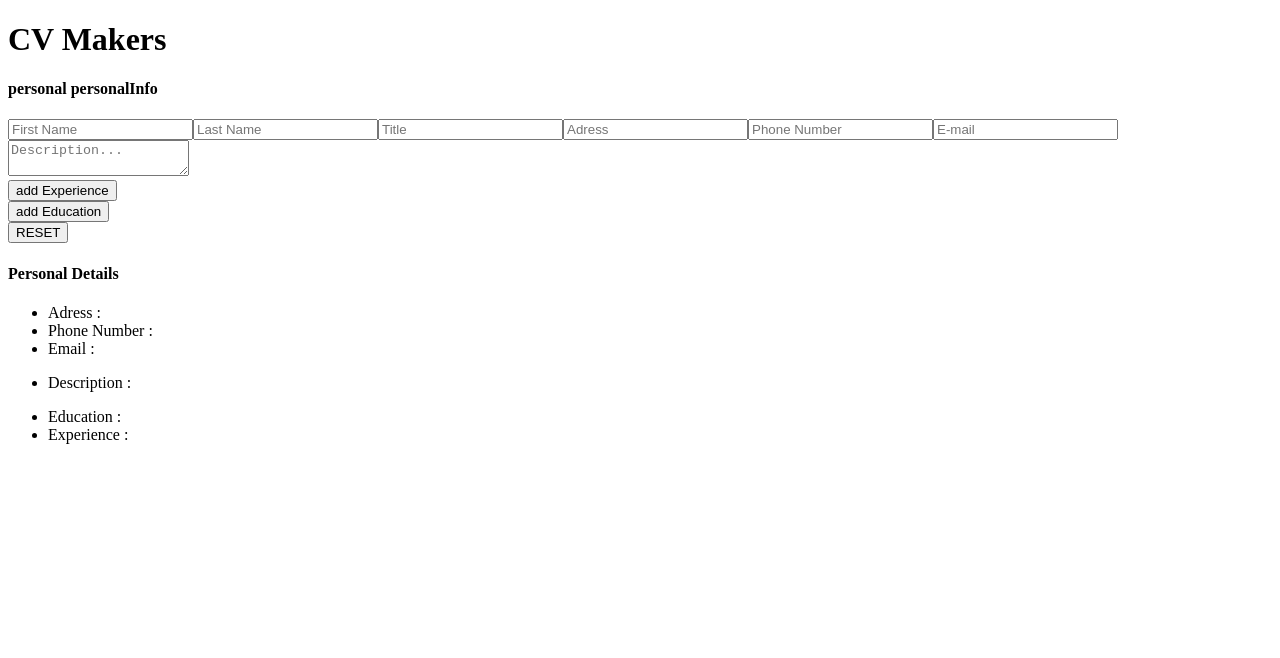
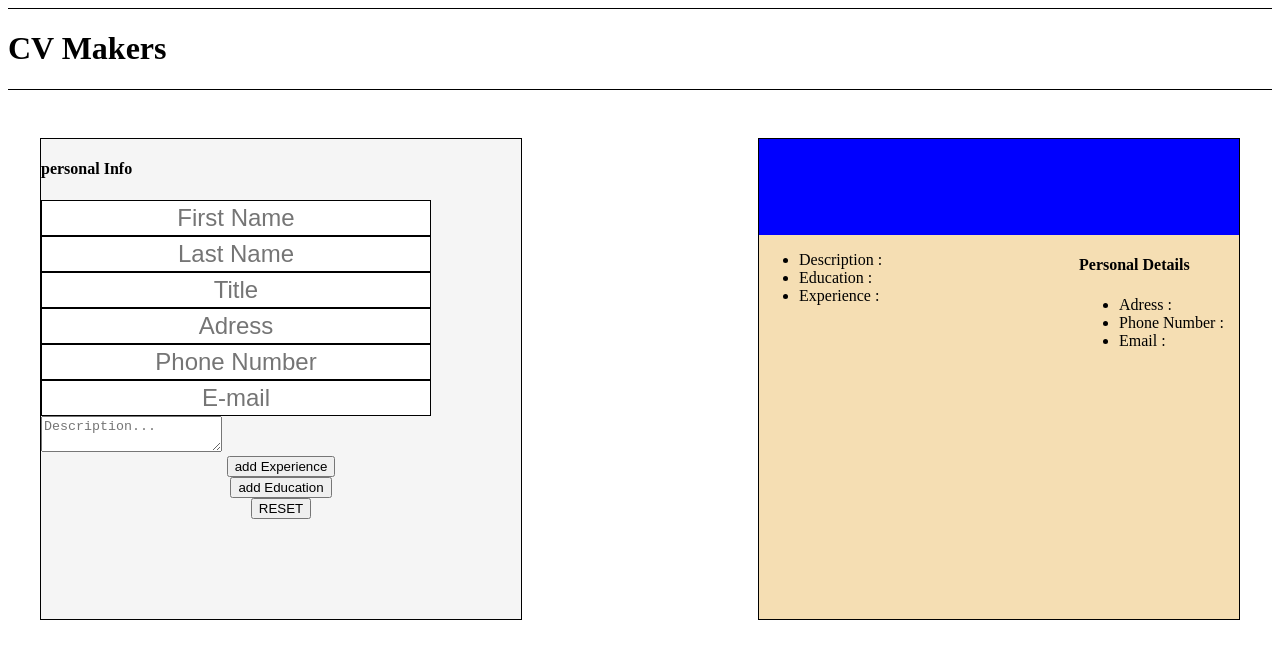
Before and after one commit to theDoorKeeper/react-cv-project, a React (Create React App) app: page / in a window 1280 px wide. Shown: the top 658 px of the page. Built offline with nearby package versions, Linux system fonts and the light colour scheme; the HTML template or start-up script is replaced by a standard one.

Commit message:
groupped all personal info into a single object , and slighlty modife the preview component to accept the new form of data

```diff
--- a/src/App.js
+++ b/src/App.js
@@ -1,6 +1,7 @@
 import React, { Component } from 'react'
 import EditingBody from './components/EditingBody'
 import Header from './components/Header'
+import './style/header.css'
 
 export class App extends Component {
   render() {
--- a/src/components/EditingBody.js
+++ b/src/components/EditingBody.js
@@ -46,9 +46,10 @@ export class EditingBody extends Component {
     const { target } = e;
     const { value } = target;
     const { name } = target;
-
+    const additions = { [name] : value };
+    const newInfo = {...this.state.personalInfo,...additions}
     this.setState({
-      [name]: value,
+      personalInfo : newInfo
     }, () => { console.log(this.state); });
 
     /*     console.log(name,value,target) */
@@ -136,14 +137,17 @@ educationInputHandler = (e) => {
   }
 
   render() {
-    const {
-      firstName, lastName, title, adress, phoneNumber, eMail, description,
-      experienceArray, educationArray,
+    const { experienceArray, educationArray,personalInfo
     } = this.state;
+    const {firstName, lastName, title, adress, phoneNumber, eMail, description} = personalInfo;
     return (
-      <div>
+      <div className="main">
+
+        <div className="editing">
+
+
         <div className="personalInfo">
-          <h4>personal personalInfo</h4>
+          <h4>personal Info</h4>
           <form>
             <input name="firstName" type="text" placeholder="First Name" onChange={this.inputHandler} value={firstName} />
             <input name="lastName" type="text" placeholder="Last Name" onChange={this.inputHandler} value={lastName} />
@@ -172,11 +176,12 @@ educationInputHandler = (e) => {
           <button onClick={this.reset}>RESET</button>
         </div>
 
-        <div/>
 
-        <div className="PreviewBody">
-          <Preview firstName={firstName} lastName={lastName} title={title} company={firstName}
-           adress={adress} phoneNumber={phoneNumber} eMail={eMail} description={description} experienceArray={experienceArray} educationArray={educationArray} />
+        </div>
+
+
+        <div className="preview">
+          <Preview personalInfo={personalInfo} experienceArray={experienceArray} educationArray={educationArray} />
         </div>
       </div>
 
--- a/src/components/Header.js
+++ b/src/components/Header.js
@@ -3,7 +3,7 @@ import React, { Component } from 'react';
 export class Header extends Component {
   render() {
     return (
-      <div>
+      <div className="title">
         <h1>CV Makers</h1>
       </div>
     );
--- a/src/components/Preview.js
+++ b/src/components/Preview.js
@@ -1,10 +1,8 @@
 import React from 'react';
+function Preview(props) {
+  const {personalInfo,experienceArray, educationArray, } = props;
 
-function Preview(props) {
-  const {
-    firstName, lastName, title, adress, phoneNumber, eMail, description,
-    experienceArray, educationArray,
-  } = props;
+  const {firstName, lastName, title, adress, phoneNumber, eMail, description} = personalInfo;
 
   const experiencePreview = experienceArray.map((experience) => (
     <ul>
@@ -57,17 +55,20 @@ function Preview(props) {
   ));
 
   return (
-    <div>
-      <header>
-        <h1>
-          {firstName}
+    <div className="previewContainer">
+      <header className="previewHeader">
+        <div className='mainInfo'>
+         {firstName}
           {' '}
           {lastName}
-        </h1>
-        <h4>{title}</h4>
+        </div>
+        <div className='secondaryInfo'>
+        {title}
+        </div>
+
       </header>
 
-      <div className="sideBar">
+      <div className="previewSideBar">
         <h4>Personal Details</h4>
         <ul>
           <li>
@@ -85,11 +86,14 @@ function Preview(props) {
           </li>
         </ul>
       </div>
-      <div className="mainPreview">
+
+
+      <div className="previewMain">
+
         <ul className="previewList">
           <li className="previewListItem">
             Description :
-            <p>{description}</p>
+            <br/>{description}
           </li>
           <li className="previewListItem">
             Education :
@@ -99,7 +103,6 @@ function Preview(props) {
             Experience :
             {experiencePreview}
           </li>
-
         </ul>
 
       </div>
--- /dev/null
+++ b/src/style/header.css
@@ -0,0 +1,70 @@
+.title{
+    height: 5rem;
+    border:  black solid 1px;
+    border-left: none;
+    border-right: none;
+}
+
+.main{
+    margin-top: 3rem;
+    margin-left: 2rem;
+    margin-right: 2rem;
+    min-height: min-content;
+    display: flex;
+    justify-content: space-between;
+}
+
+.editing{
+    display: flex;
+    flex-direction: column;
+    align-items: center;
+    border: black 1px solid;
+    background-color: whitesmoke;
+    width: 40%;
+}
+
+ .personalInfo  input{
+  border: 1px solid black;
+  height: 2rem;
+  width: 80%;
+  font-size: x-large;
+  text-align: center;
+}
+.preview{
+    border: black 1px solid;
+    background-color: wheat;
+    width: 40%;
+}
+
+
+.previewContainer {
+    display: grid;
+    grid-template-columns: 1fr 1fr 1fr 1fr 1fr 1fr;
+    grid-template-rows: 1fr 1fr 1fr 1fr 1fr;
+    gap: 0px 0px;
+    grid-template-areas:
+      "previewHeader previewHeader previewHeader previewHeader previewHeader previewHeader"
+      "previewMain previewMain previewMain previewMain previewSideBar previewSideBar"
+      "previewMain previewMain previewMain previewMain previewSideBar previewSideBar"
+      "previewMain previewMain previewMain previewMain previewSideBar previewSideBar"
+      "previewMain previewMain previewMain previewMain previewSideBar previewSideBar";
+  }
+  .previewHeader {
+       grid-area: previewHeader;
+       height: 6rem;
+       background-color: blue;
+    }
+  .previewSideBar { grid-area: previewSideBar; }
+  .previewMain { grid-area: previewMain; }
+
+
+
+  .mainInfo{
+    font-size: 30px;
+    font-weight: bold;
+  }
+  .secondaryInfo{
+    margin-top: 12px;
+    font-size: 26px;
+    font-weight: 500;
+  }
```
Also changed, not shown: src/style/main.css (added), src/style/preview.css (added).
